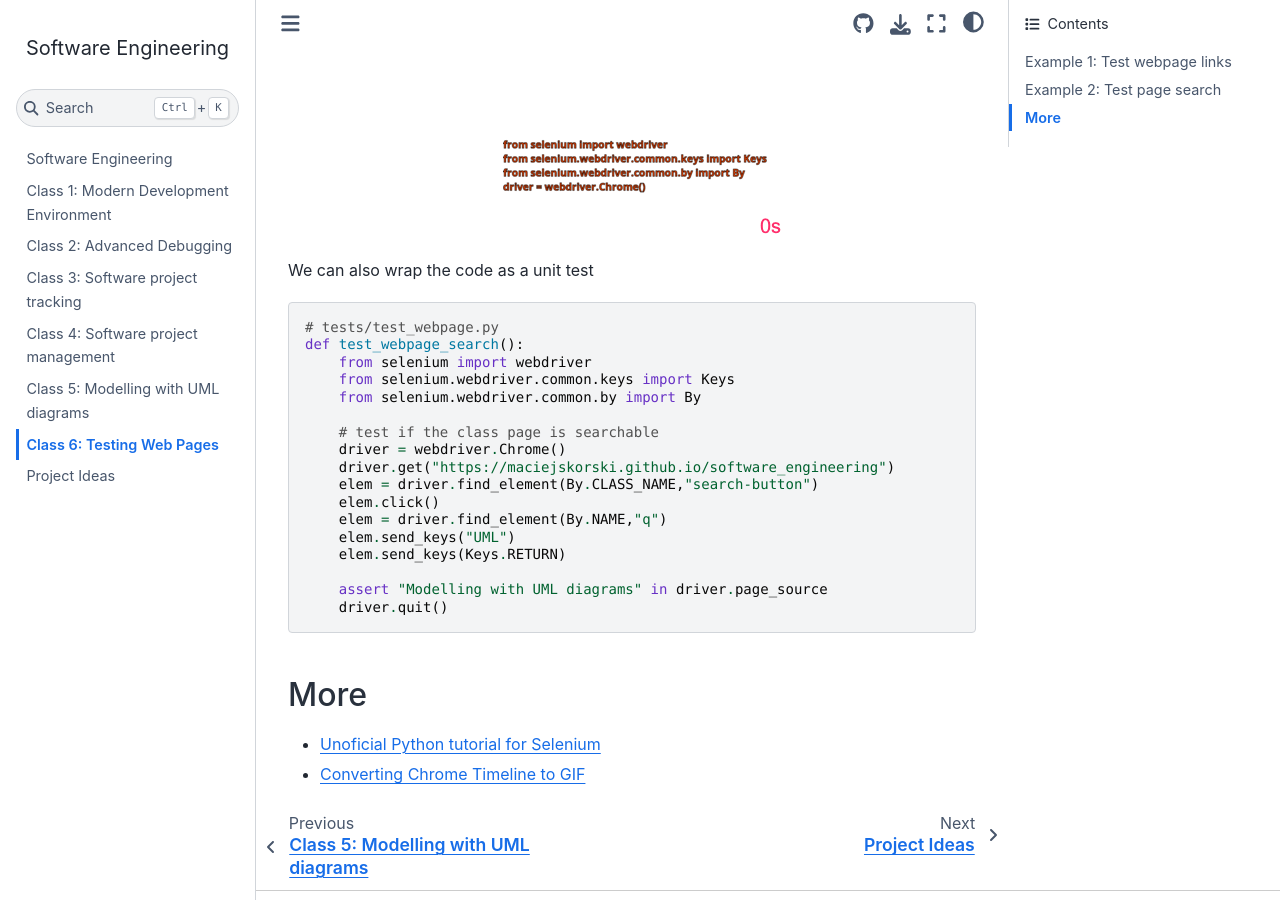
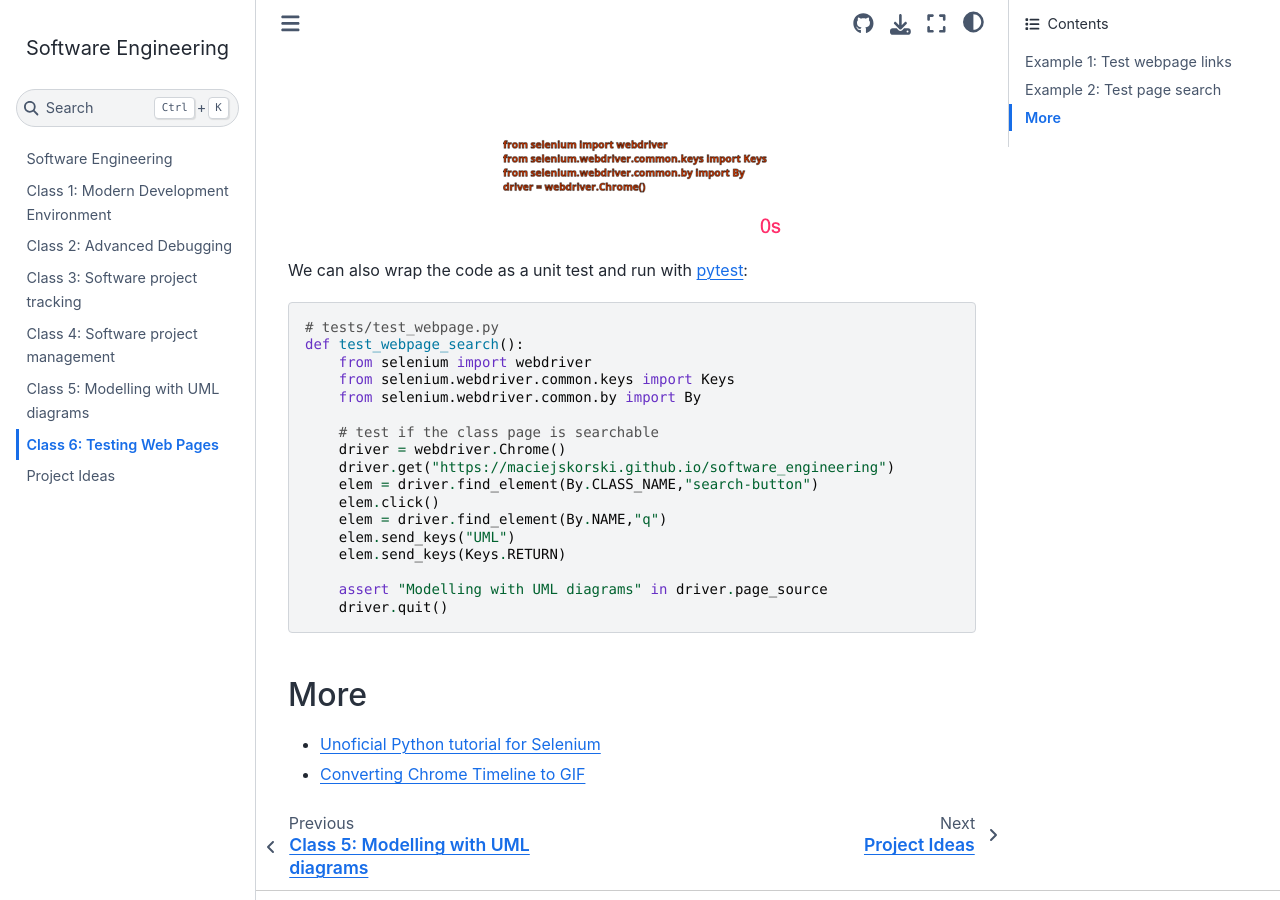
Before and after one commit to maciejskorski/software_engineering, a Jupyter Book: the page built from docs/webapp_testing.md, in a window 1280 px wide and 900 px high, scrolled down 1470 px. Built offline with Jupyter Book 1.0.4 settings and Sphinx 7.4.7 and the Sphinx Book theme 1.1.4, drawn with Linux system fonts in a browser that asks for light colours.

Commit message:
add pytest example

````diff
--- a/docs/webapp_testing.md
+++ b/docs/webapp_testing.md
@@ -59,7 +59,7 @@ The animation below shows how the browser react to subsequent code steps:
 
 ![selenium_showcase](figures/selenium_showcase_comments.gif)
 
-We can also wrap the code as a unit test
+We can also wrap the code as a unit test and run with [pytest](https://pytest.org):
 ```python
 # tests/test_webpage.py
 def test_webpage_search():
````
